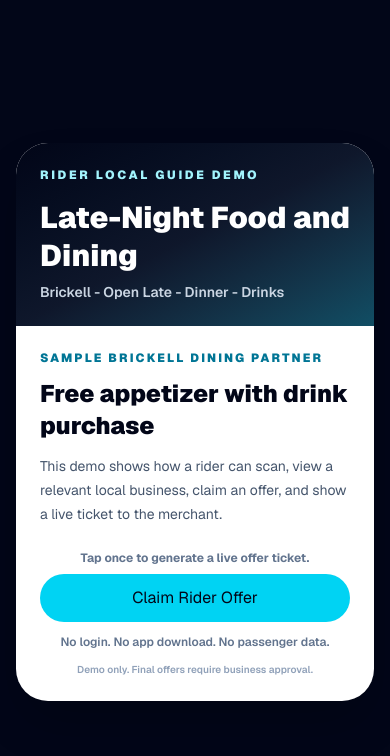
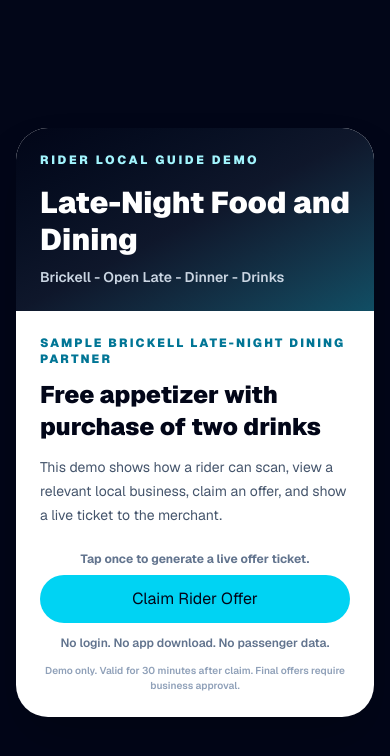
Before and after one commit to kreyolthrive/trip-worth-it, a Next.js app: page /offer-demo in a window 390 px wide. Shown: the top 756 px of the page. Built offline with nearby package versions, Linux system fonts and the light colour scheme.

Commit message:
Restore survey page and stabilize Miami mobile hero

```diff
--- a/app/offer-demo/page.tsx
+++ b/app/offer-demo/page.tsx
@@ -1,6 +1,17 @@
 "use client";
 
 import { useEffect, useState } from "react";
+
+const demoOffer = {
+  businessName: "Sample Brickell Late-Night Dining Partner",
+  category: "Late-Night Food and Dining",
+  zone: "Brickell",
+  city: "Miami",
+  businessType: "Open Late - Dinner - Drinks",
+  offerTitle: "Free appetizer with purchase of two drinks",
+  offerCode: "RLG-BRICKELL",
+  validMinutes: 30,
+};
 
 function getTime() {
   return new Intl.DateTimeFormat("en-US", {
@@ -45,21 +56,21 @@ export default function OfferDemoPage() {
               </p>
 
               <h1 className="mt-4 text-3xl font-black leading-tight">
-                Late-Night Food and Dining
+                {demoOffer.category}
               </h1>
 
               <p className="mt-2 text-sm font-semibold text-slate-300">
-                Brickell - Open Late - Dinner - Drinks
+                {demoOffer.zone} - {demoOffer.businessType}
               </p>
             </div>
 
             <div className="p-6">
               <p className="text-xs font-black uppercase tracking-[0.18em] text-cyan-700">
-                Sample Brickell Dining Partner
+                {demoOffer.businessName}
               </p>
 
               <h2 className="mt-3 text-2xl font-black">
-                Free appetizer with drink purchase
+                {demoOffer.offerTitle}
               </h2>
 
               <p className="mt-3 text-sm leading-6 text-slate-600">
@@ -67,7 +78,6 @@ export default function OfferDemoPage() {
                 business, claim an offer, and show a live ticket to the merchant.
               </p>
 
-              {/* Added instruction line above button */}
               <p className="mt-6 text-center text-xs font-bold text-slate-500">
                 Tap once to generate a live offer ticket.
               </p>
@@ -84,9 +94,8 @@ export default function OfferDemoPage() {
                 No login. No app download. No passenger data.
               </p>
 
-              {/* Added demo disclaimer */}
               <p className="mt-3 text-center text-[10px] font-semibold text-slate-400">
-                Demo only. Final offers require business approval.
+                Demo only. Valid for {demoOffer.validMinutes} minutes after claim. Final offers require business approval.
               </p>
             </div>
           </section>
@@ -100,7 +109,7 @@ export default function OfferDemoPage() {
                   </p>
 
                   <h1 className="mt-3 text-2xl font-black">
-                    Sample Brickell Dining Partner
+                    {demoOffer.businessName}
                   </h1>
                 </div>
 
@@ -118,7 +127,7 @@ export default function OfferDemoPage() {
                 </p>
 
                 <p className="mt-2 text-3xl font-black tracking-tight">
-                  RLG-BRICKELL
+                  {demoOffer.offerCode}
                 </p>
               </div>
 
@@ -150,7 +159,7 @@ export default function OfferDemoPage() {
                 </p>
 
                 <p className="mt-2 text-xs font-semibold text-cyan-100/80">
-                  Demo only. Final offers require business approval.
+                  Demo only. Valid for {demoOffer.validMinutes} minutes after claim. Final offers require business approval.
                 </p>
               </div>
 
--- a/components/MobileHeroBackground.tsx
+++ b/components/MobileHeroBackground.tsx
@@ -27,6 +27,10 @@ export default function MobileHeroBackground({
 
   const [activeIndex, setActiveIndex] = useState(0);
 
+  function showNext() {
+    setActiveIndex((current) => (current + 1) % mediaItems.length);
+  }
+
   useEffect(() => {
     if (mediaItems.length <= 1) return;
 
@@ -40,7 +44,7 @@ export default function MobileHeroBackground({
   if (mediaItems.length === 0) return null;
 
   return (
-    <div className="pointer-events-none absolute inset-0 md:hidden">
+    <div className="absolute inset-0 z-10 md:hidden">
       {mediaItems.map((item, index) => {
         const active = index === activeIndex;
         const itemIsVideo = item.type === "video" || isVideo(item.src);
@@ -74,10 +78,17 @@ export default function MobileHeroBackground({
         );
       })}
 
-      <div className="absolute inset-0 bg-slate-950/70" />
-      <div className="absolute inset-0 bg-gradient-to-b from-slate-950/40 via-slate-950/70 to-slate-950" />
+      <div className="pointer-events-none absolute inset-0 bg-slate-950/70" />
+      <div className="pointer-events-none absolute inset-0 bg-gradient-to-b from-slate-950/40 via-slate-950/70 to-slate-950" />
 
-      <div className="absolute bottom-6 right-6 flex gap-1.5">
+      <button
+        type="button"
+        onClick={showNext}
+        className="absolute inset-0 z-20 cursor-pointer bg-transparent touch-manipulation"
+        aria-label="Show next Miami hero background"
+      />
+
+      <div className="pointer-events-none absolute bottom-6 right-6 z-30 flex gap-1.5">
         {mediaItems.map((item, index) => (
           <span
             key={`mobile-hero-dot-${item.src}-${index}`}
```
